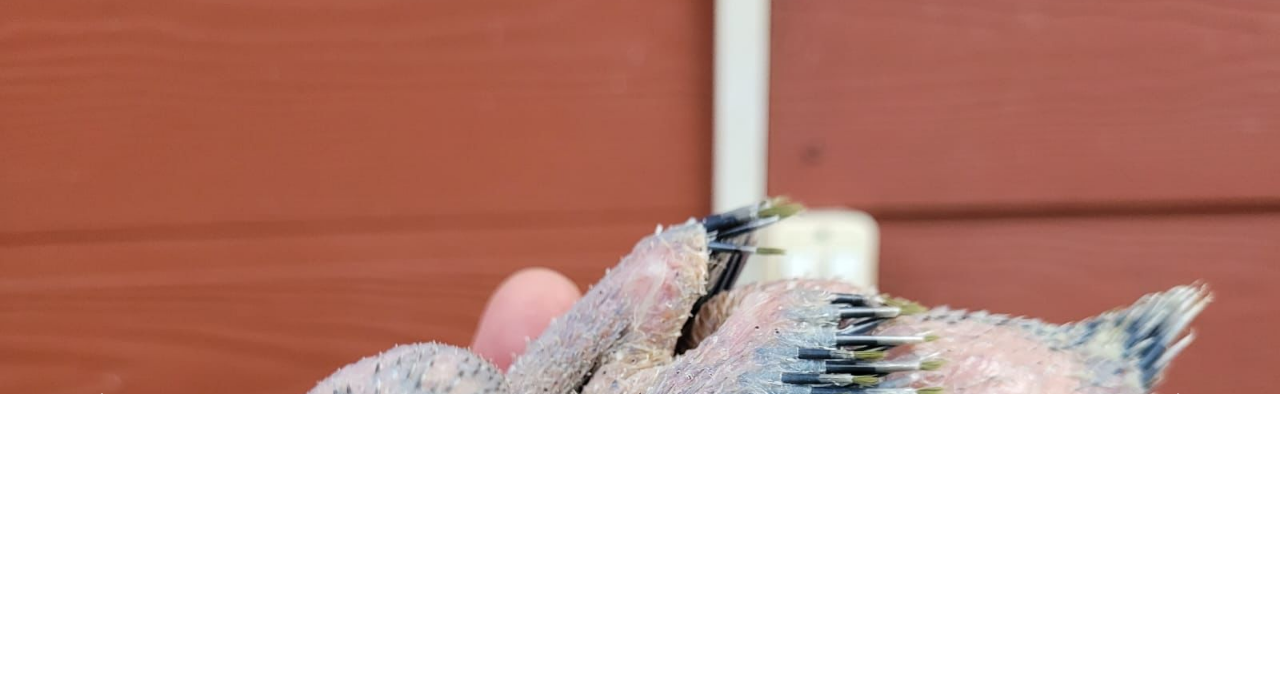
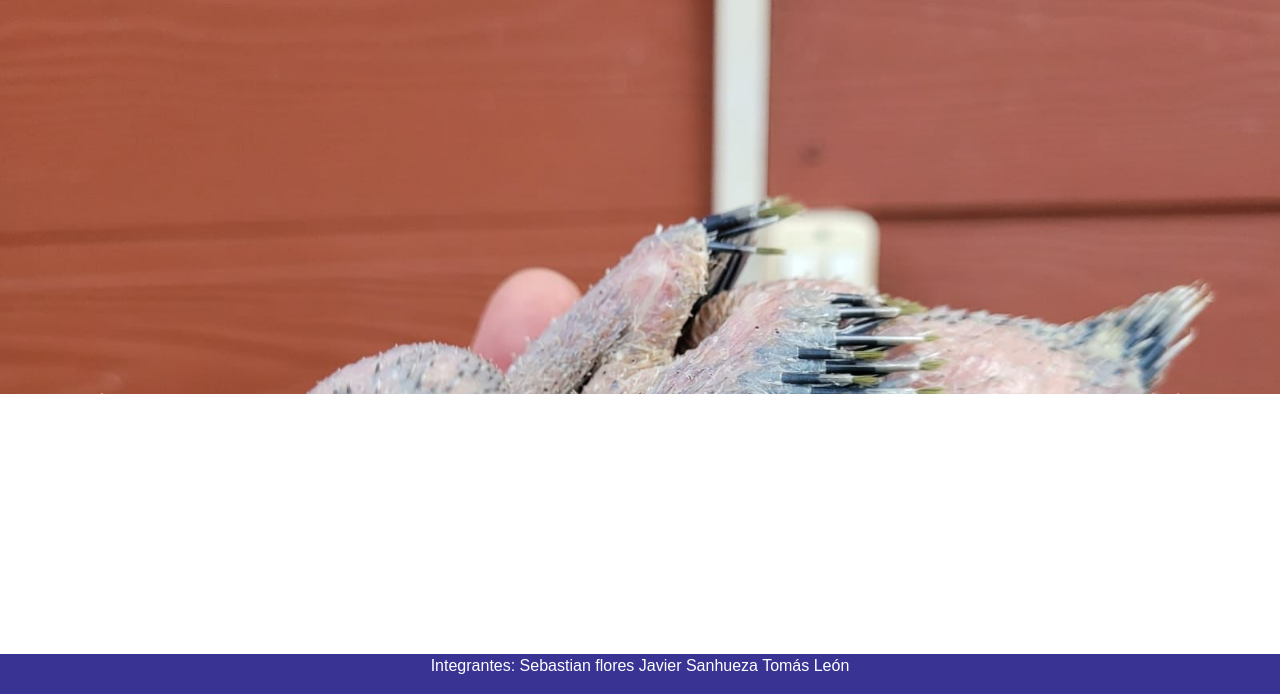
Before and after one commit to tjleonc/AvanceWebDuoc1, a website: page index.html in a window 1280 px wide. Shown: the part 106-800 px from the top of the page. Drawn offline with nearby package versions, Linux system fonts and the light colour scheme.

Commit message:
agregamos footer

```diff
--- a/index.html
+++ b/index.html
@@ -67,7 +67,16 @@
     </main>
 
 
+    <footer class="pie">
 
+        <p>
+            Integrantes:
+            Sebastian flores
+            Javier Sanhueza
+            Tomás León
+        </p>
+
+</footer>
 
 
 
--- /dev/null
+++ b/sass/_footer.scss
@@ -0,0 +1,10 @@
+.pie{
+    background-color: #393494;
+    position: absolute;
+    display: flex;
+    justify-content: center;
+    bottom: 0;
+    width: 100%;
+    height: 40px;
+    color: white;
+}
--- a/sass/style.scss
+++ b/sass/style.scss
@@ -6,7 +6,7 @@
 @import "_contacto.scss";
 @import "_slider.scss";
 @import "_carrito.scss";
-
+@import "_footer.scss";
 
 body{
     max-width: 1920px;
```
Also changed, not shown: css/style.css, 1 other file.
